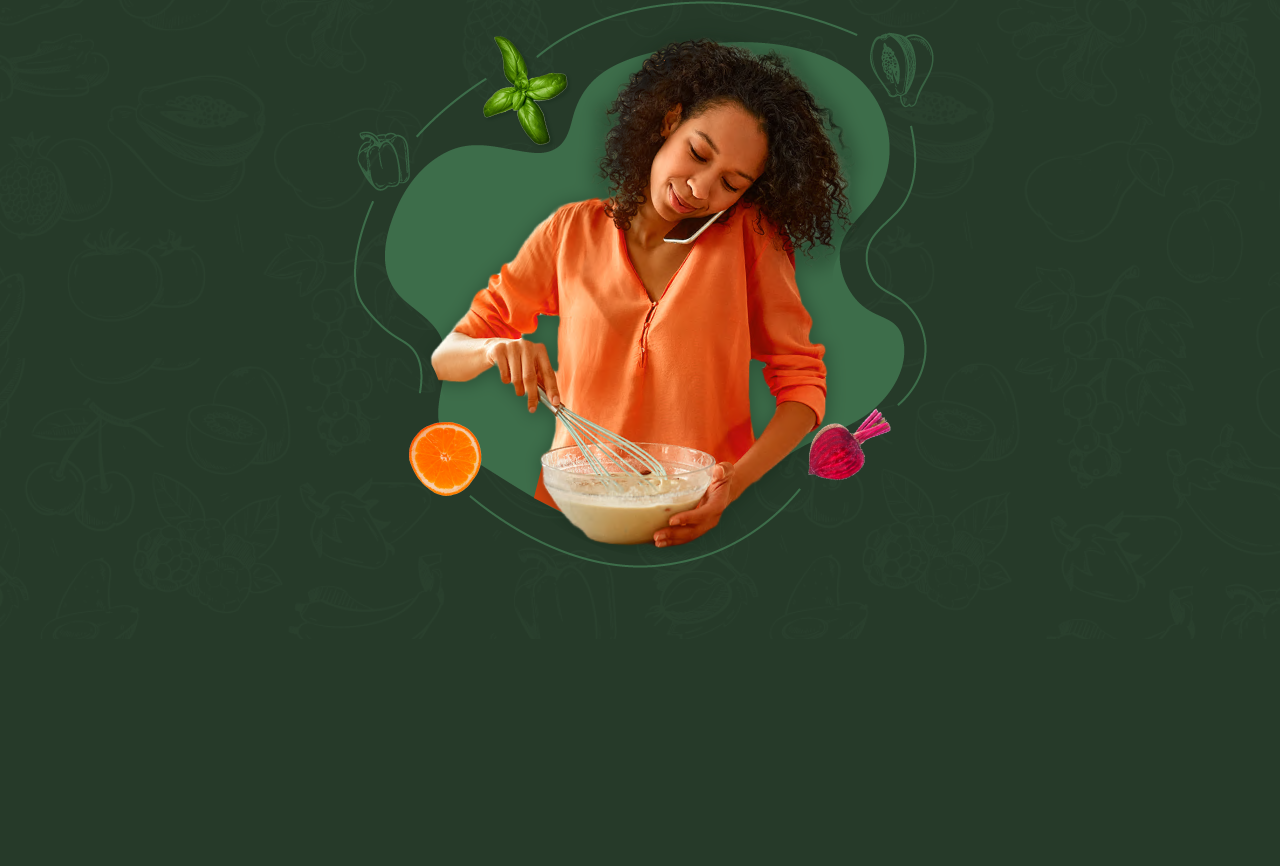
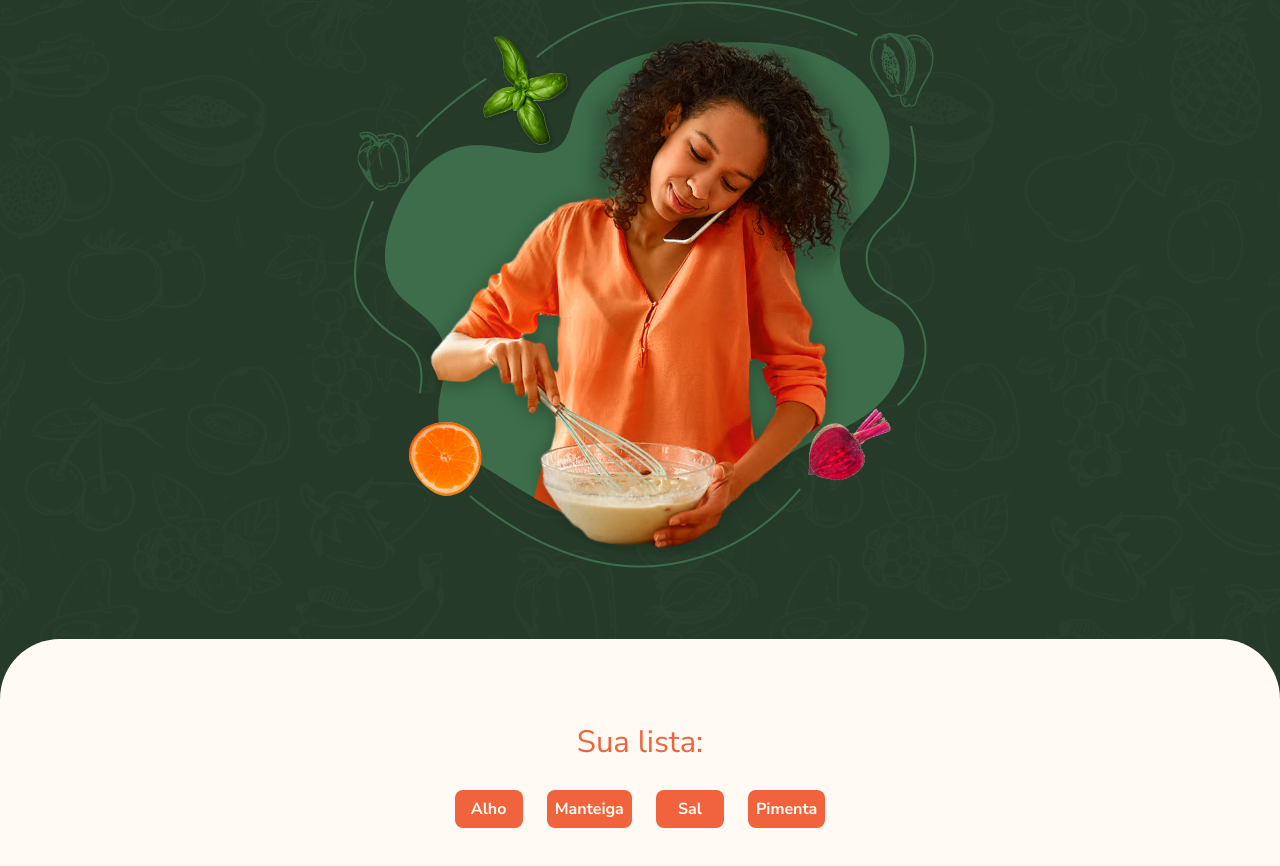
Before and after one commit to thanwill/moenu-digital, a Vue app in the folder vue-project/: page / in a window 1280 px wide. Shown: the part 390-1256 px from the top of the page. Before the commit the page ends 1029 px from the top, so only its background shows below. Built offline with nearby package versions, Linux system fonts and the light colour scheme.

Commit message:
Add ConteudoPrincipal component to App.vue

```diff
--- a/vue-project/src/App.vue
+++ b/vue-project/src/App.vue
@@ -1,12 +1,15 @@
 
 <script lang="ts">
   import Banner from "./components/Banner.vue";
+  import ConteudoPrincipal from "./components/ConteudoPrincipal.vue";
 
   export default {
-    components: { Banner }
+    name: "App",
+    components: { Banner, ConteudoPrincipal }
   }
 </script>
 
 <template>
   <Banner />
+  <ConteudoPrincipal />
 </template>
--- /dev/null
+++ b/vue-project/src/components/ConteudoPrincipal.vue
@@ -0,0 +1,94 @@
+<script lang="ts">
+export default{
+    name: "ConteudoPrincipal",
+    data(){
+        return {
+            ingredientes : ['Alho','Manteiga','Sal','Pimenta']
+        }
+    }
+}
+
+
+
+</script>
+
+<template>
+    <main class="conteudo-principal">
+        <section>
+            <span class="subtitulo-lg sua-lista-texto">
+                Sua lista:
+            </span>
+            <ul class="ingredientes-sua-lista">
+                <li v-for="ingrediente in ingredientes" class="ingrediente">
+                    {{ ingrediente }}
+                </li>
+            </ul>
+        </section>
+    </main>
+</template>
+
+<style scoped>
+.conteudo-principal {
+  padding: 6.5rem 7.5rem;
+  border-radius: 3.75rem 3.75rem 0rem 0rem;
+  background: var(--creme, #FFFAF3);
+  color: var(--cinza, #444);
+
+  display: flex;
+  flex-direction: column;
+  align-items: center;
+  gap: 5rem;
+}
+
+.sua-lista-texto {
+  color: var(--coral, #F0633C);
+  display: block;
+  text-align: center;
+  margin-bottom: 1.5rem;
+}
+
+.ingredientes-sua-lista {
+  display: flex;
+  justify-content: center;
+  gap: 1rem 1.5rem;
+  flex-wrap: wrap;
+}
+
+.ingrediente {
+  display: inline-block;
+  border-radius: 0.5rem;
+  min-width: 4.25rem;
+  padding: 0.5rem;
+  text-align: center;
+    transition: 0.2s;
+    color: var(--creme, #FFFAF3);
+  background: var(--coral, #F0633C);
+  font-weight: 700;
+}
+
+.lista-vazia {
+  display: flex;
+  justify-content: center;
+  align-items: center;
+  flex-wrap: wrap;
+  gap: 0.25rem;
+
+  color: var(--coral, #F0633C);
+  text-align: center;
+}
+
+@media only screen and (max-width: 1300px) {
+  .conteudo-principal {
+    padding: 5rem 3.75rem;
+    gap: 3.5rem;
+  }
+}
+
+@media only screen and (max-width: 767px) {
+  .conteudo-principal {
+    padding: 4rem 1.5rem;
+    gap: 4rem;
+  }
+}
+
+</style>
```
